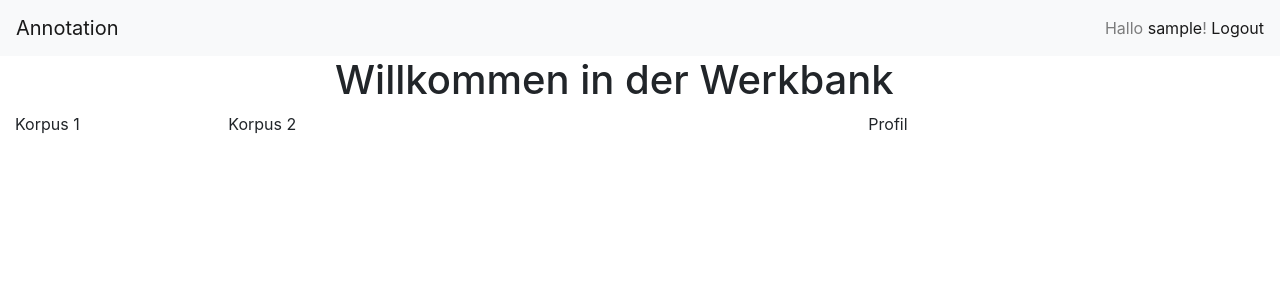
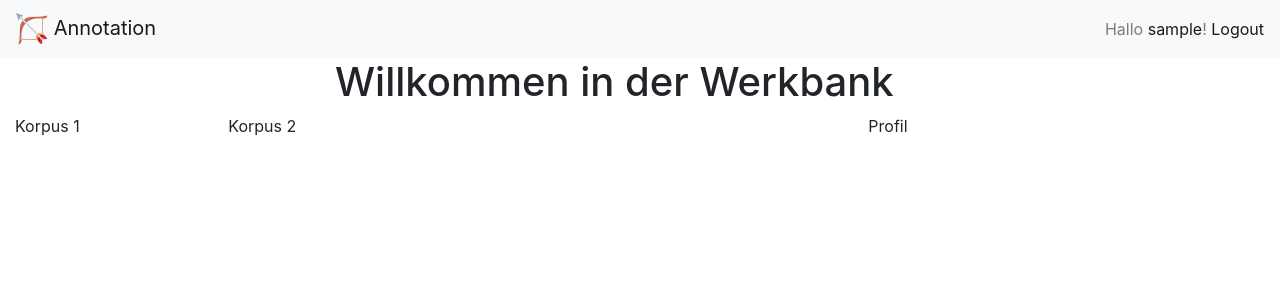
Before and after one commit to acidAnn/locksley, a Django app: page / in a window 1280 px wide. Shown: the top 300 px of the page. Run offline with Django 3.2, Linux system fonts and the light colour scheme; the visitor is signed in with stand-in values (Sample User, id 1); data that the repository does not hold is empty; some libraries are stand-ins or nearby versions.

Commit message:
Add favicon

```diff
--- a/django_unchained/templates/base.jinja2
+++ b/django_unchained/templates/base.jinja2
@@ -7,6 +7,7 @@
     <meta http-equiv="X-UA-Compatible" content="IE=edge"/>
     <meta name="viewport" content="width=device-width, initial-scale=1, shrink-to-fit=no">
     <title>Annotation</title>
+    <link rel="icon" type="image/png" href="{{ static('images/favicon-32x32.png') }}">
     <meta name="author" content="Anna Sauer"/>
     {% block js_extra %}{% endblock %}
     <!-- Bootstrap CSS -->
@@ -18,6 +19,7 @@
 <body>
 <nav class="navbar navbar-light bg-light">
     <a class="navbar-brand" href="{{ url('workbench') }}">
+        <img src="{{ static('images/favicon-32x32.png') }}" width="32" height="32" class="d-inline-block align-top" alt="">
         Annotation
     </a>
 
```
Also changed, not shown: django_unchained/static/images/android-chrome-192x192.png (added), django_unchained/static/images/android-chrome-512x512.png (added), django_unchained/static/images/apple-touch-icon.png (added), django_unchained/static/images/favicon-16x16.png (added), django_unchained/static/images/favicon-32x32.png (added), django_unchained/static/images/favicon.ico (added), django_unchained/static/images/site.webmanifest (added).
